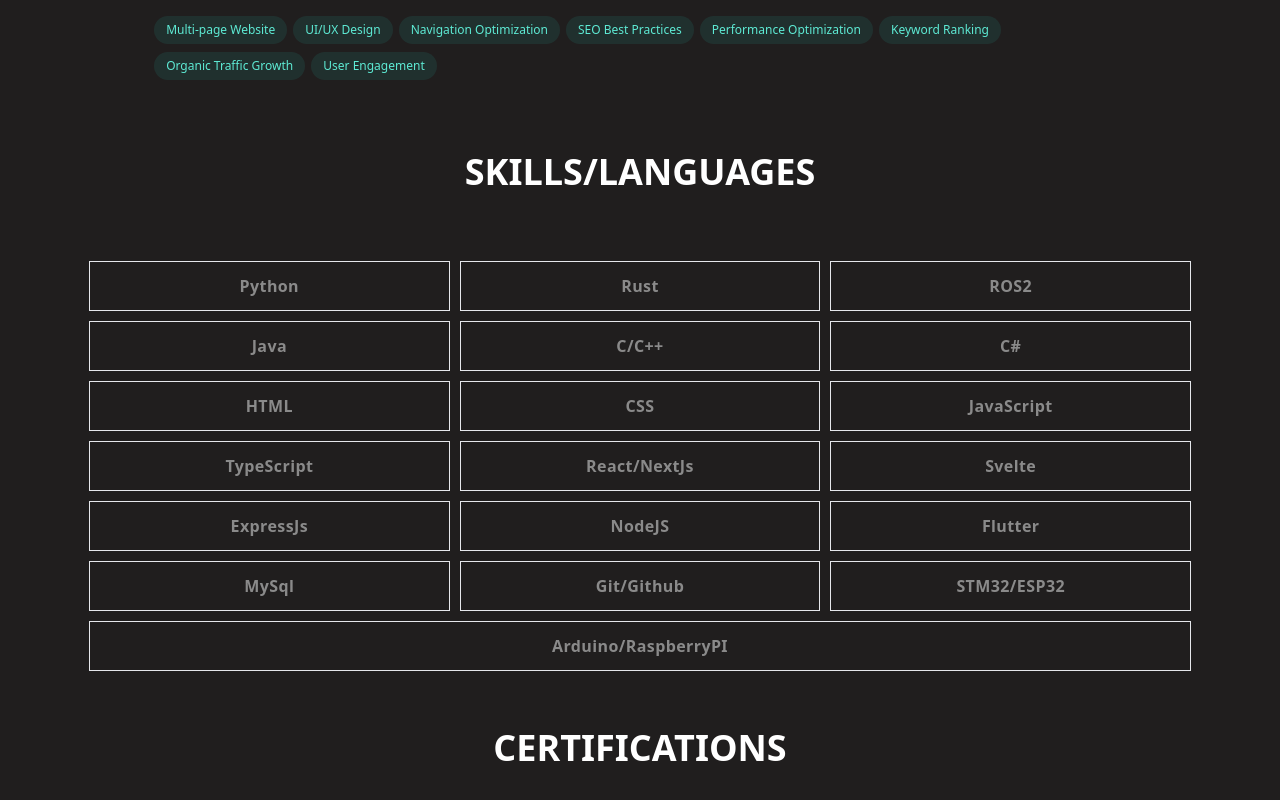
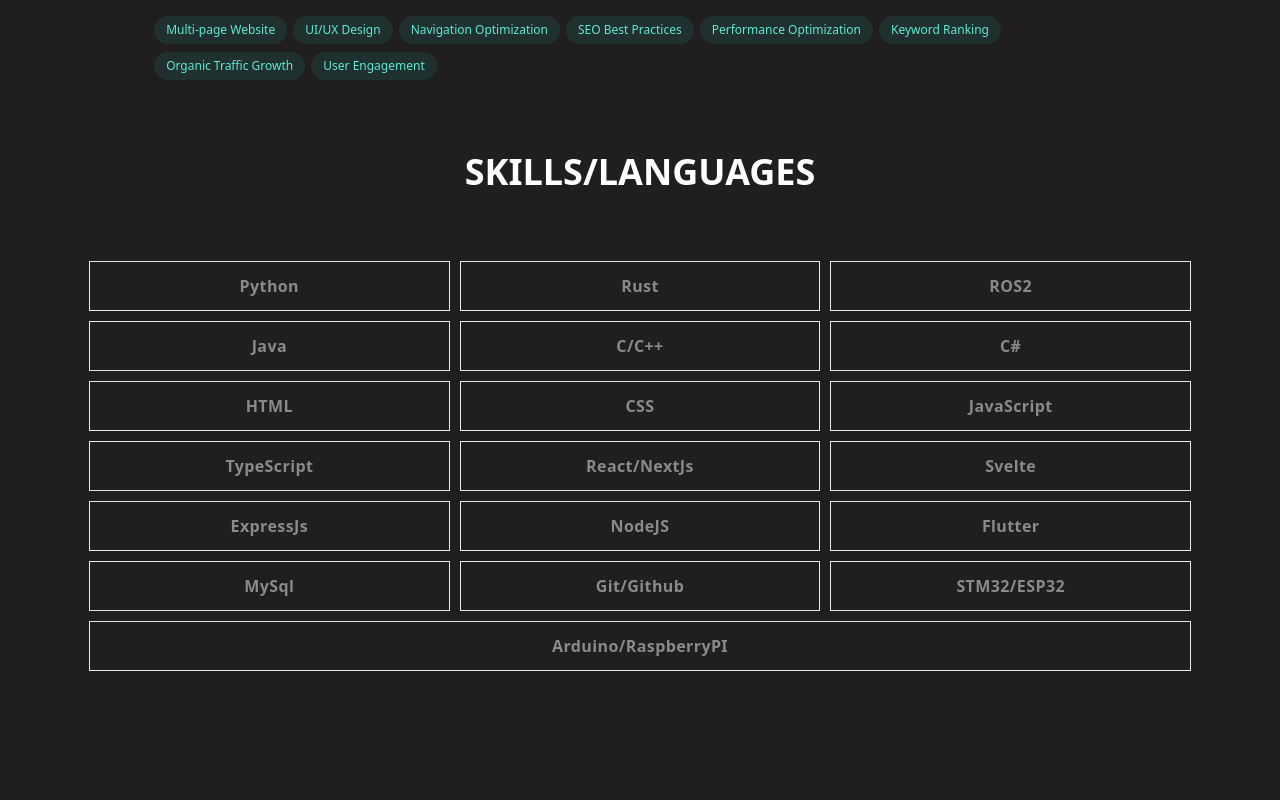
Before and after one commit to Blaeriz/portfolio, a SvelteKit app: page / in a window 1280 px wide. Shown: the part 1548-2348 px from the top of the page. After the commit the page ends 2256 px from the top, so only its background shows below. Built offline with nearby package versions, Linux system fonts and the light colour scheme.

Commit message:
commented out certs section

```diff
--- a/src/routes/+page.svelte
+++ b/src/routes/+page.svelte
@@ -158,7 +158,7 @@
 
 <main>
   {#if scrollPosition !== 0}
-    <button class="fixed bottom-[20px] right-[20px] bg-[#9b5094] p-[10px_20px] text-[#232823] border-none rounded-[50%] cursor-pointer z-50 text-2xl text-center" on:click={scrollTop}><i class="fa-solid fa-arrow-up"></i></button>
+    <button class="fixed bottom-[20px] right-[20px] bg-white p-[10px_20px] text-[#000000] border-none rounded-[50%] cursor-pointer z-50 text-2xl text-center" on:click={scrollTop}><i class="fa-solid fa-arrow-up"></i></button>
   {/if}
 
   <!-- Your Svelte component content goes here -->
@@ -418,9 +418,9 @@
         </ul>
 
         <!-- Certifications -->
-        <div class="pt-5 pb-16">
+        <!-- <div class="pt-5 pb-16">
           <h2 class={titleStyles}>Certifications</h2>
-        </div>
+        </div> -->
 
 
       </div>
```
